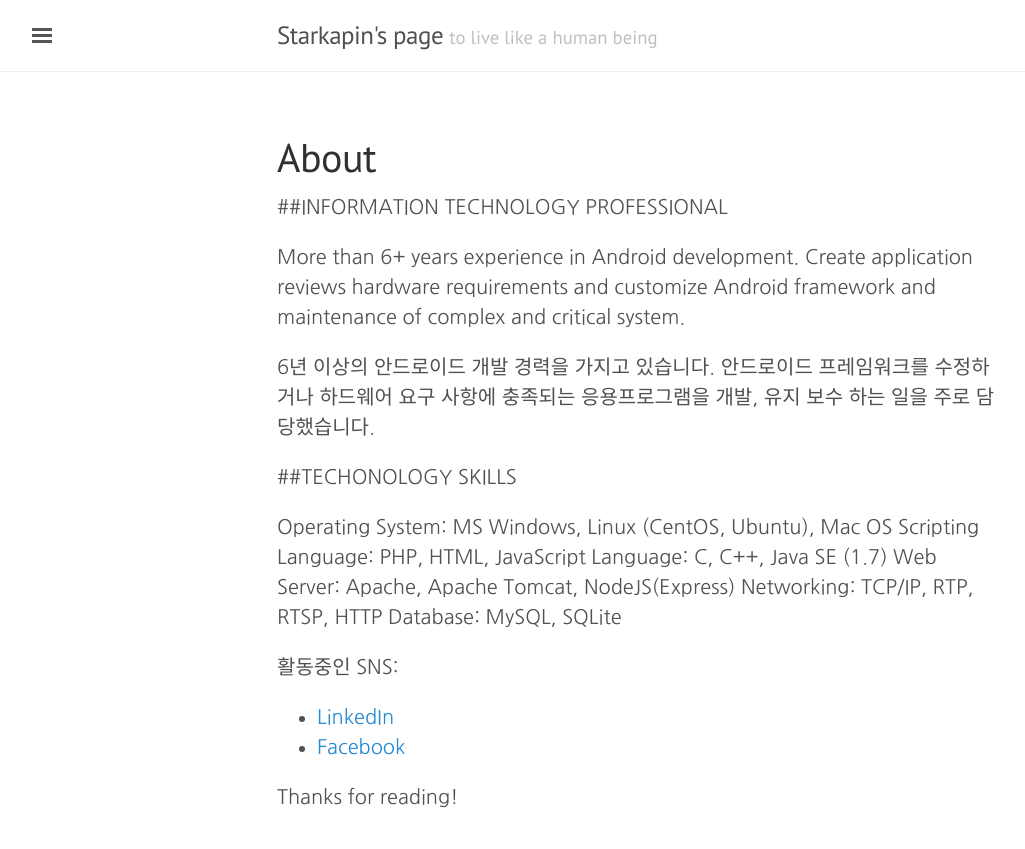
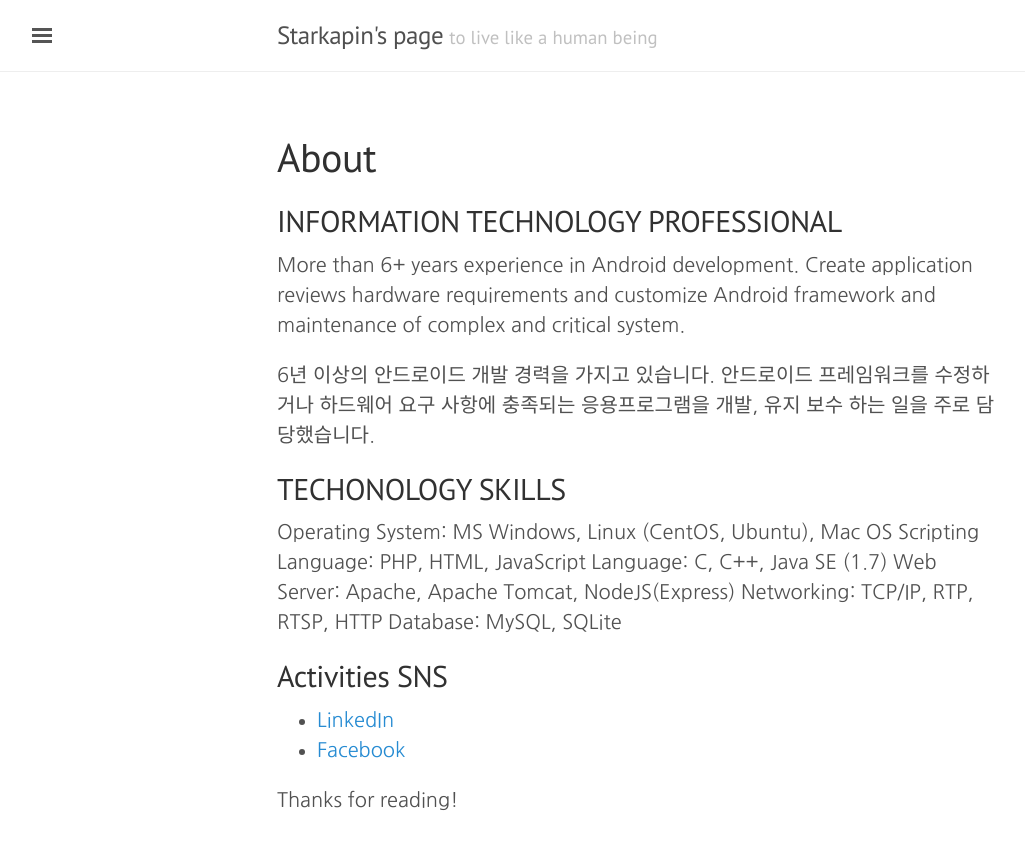
Before and after one commit to Sunggu/sunggu.github.com, a Jekyll site: the page built from about.md, in a window 1280 px wide. Shown: the top 849 px of the page, without its empty margins (3-1028 px from the left). Built offline with Jekyll 4.4.1, drawn with Linux system fonts in a browser that asks for light colours; some web fonts are replaced.

Commit message:
Update about.md

```diff
--- a/about.md
+++ b/about.md
@@ -3,13 +3,13 @@ layout: page
 title: About
 ---
 
-##INFORMATION TECHNOLOGY PROFESSIONAL
+## INFORMATION TECHNOLOGY PROFESSIONAL
 
 More than 6+ years experience in Android development. Create application reviews hardware requirements and customize Android framework and maintenance of complex and critical system.
 
 6년 이상의 안드로이드 개발 경력을 가지고 있습니다. 안드로이드 프레임워크를 수정하거나 하드웨어 요구 사항에 충족되는 응용프로그램을 개발, 유지 보수 하는 일을 주로 담당했습니다.
 
-##TECHONOLOGY SKILLS
+## TECHONOLOGY SKILLS
 
 Operating System: MS Windows, Linux (CentOS, Ubuntu), Mac OS
 Scripting Language: PHP, HTML, JavaScript
@@ -18,7 +18,7 @@ Web Server: Apache, Apache Tomcat, NodeJS(Express)
 Networking: TCP/IP, RTP, RTSP, HTTP
 Database: MySQL, SQLite
 
-활동중인 SNS:
+## Activities SNS
 
 * [LinkedIn](https://kr.linkedin.com/in/starkapin)
 * [Facebook](https://www.facebook.com/yuseungku)
```
